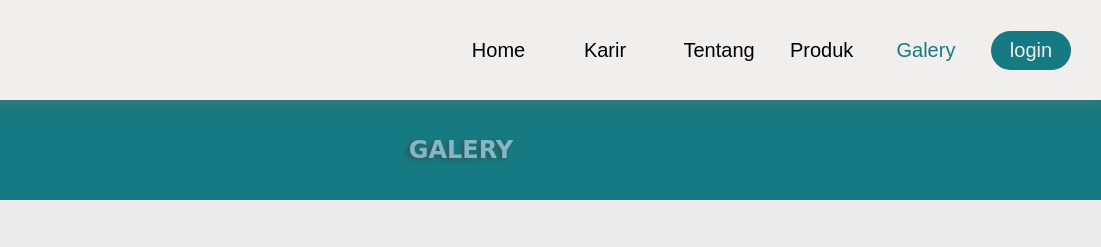
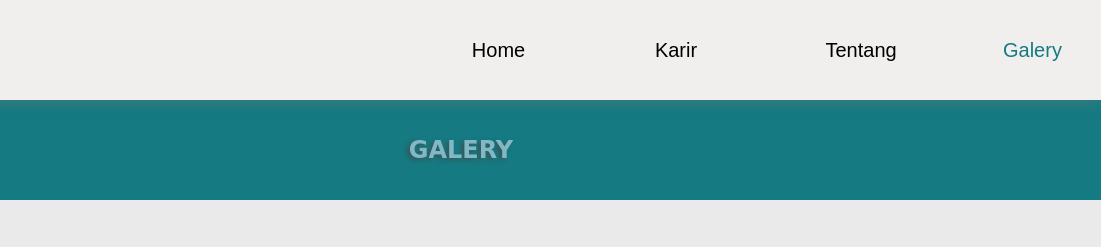
Before and after one commit to Syarif14-git/profile-sukarobot-pkl, a plain HTML site: page galery.html in a window 1280 px wide. Shown: the top 247 px of the page, 179-1280 px from the left. Drawn offline with Linux system fonts and the light colour scheme; a web font is replaced by a local one.

Commit message:
Update galery.html
menjadikan menu login dan produk jadi komentar

```diff
--- a/galery.html
+++ b/galery.html
@@ -118,9 +118,9 @@
                     <a href="index.html" >Home</a>
                     <a href="karir.html">Karir</a>
                     <a href="tentang.html">Tentang</a>
-                    <a href="produk.html">Produk</a>
+<!--                     <a href="produk.html">Produk</a> -->
                     <a href="galery.html" class="aktif">Galery</a>
-                    <a href="login.html" class="login">login</a>
+<!--                     <a href="login.html" class="login">login</a>    -->
                 </ul>
                 <div id="menu">
                     <input type="checkbox"  id="input">
```
